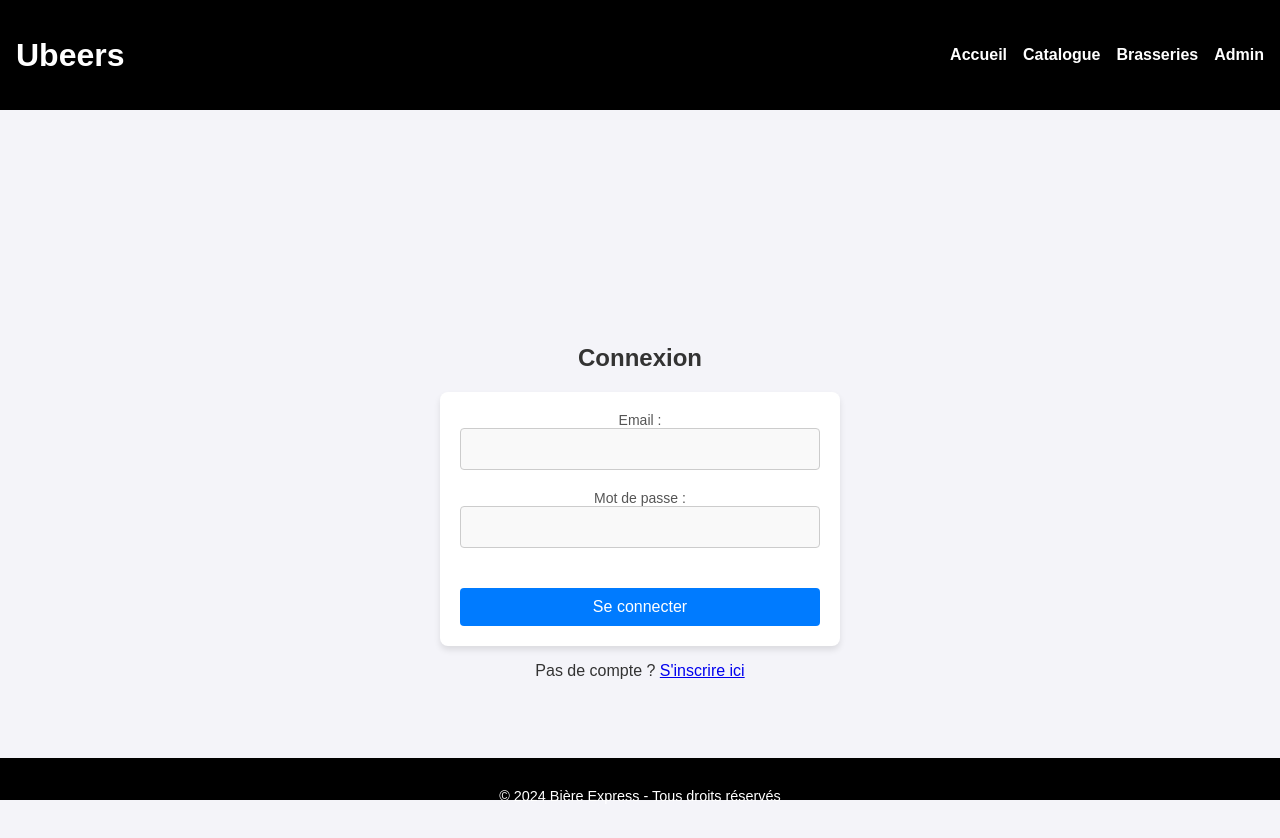
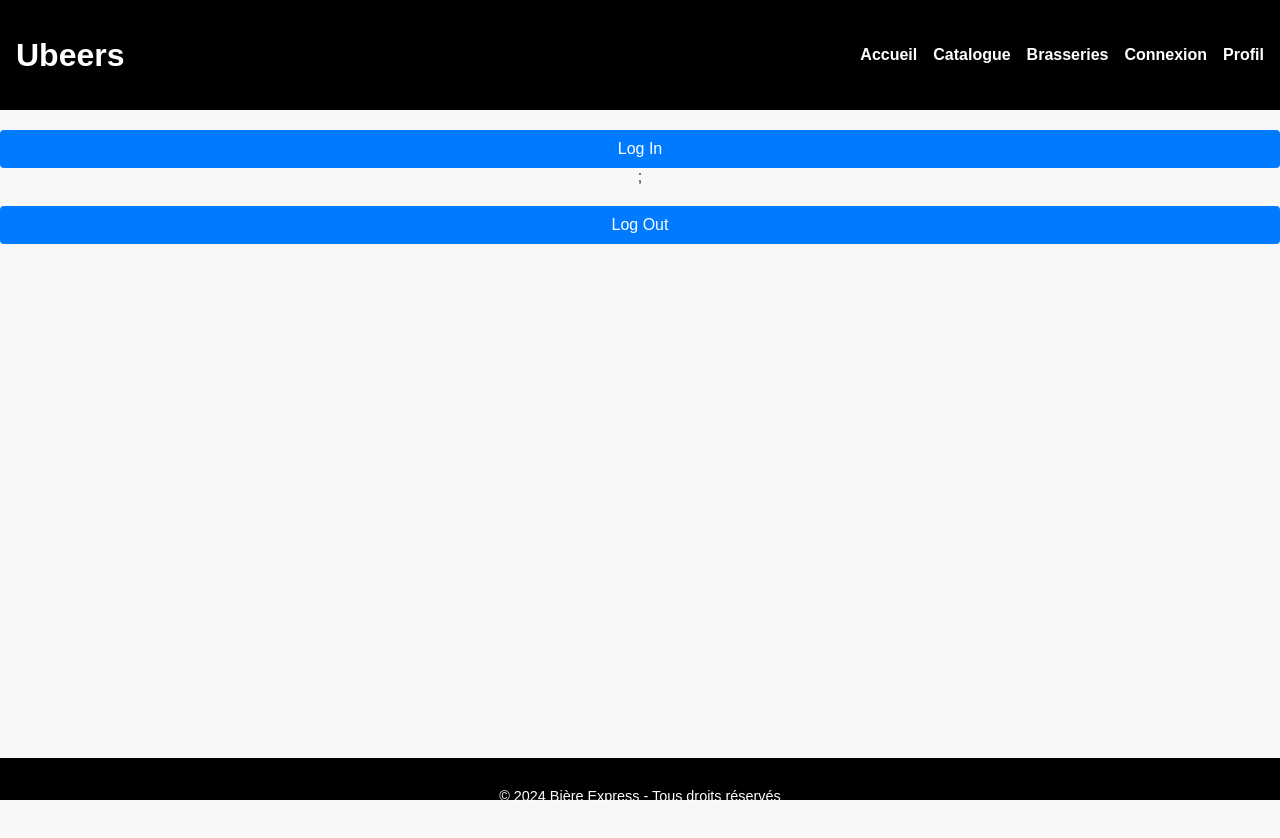
Before and after one commit to misterwhite44/ubeer, a React (Create React App) app: page /login in a window 1280 px wide. Shown: the top 838 px of the page. After the commit the page ends 800 px from the top, so only its background shows below. Built offline with nearby package versions, Linux system fonts and the light colour scheme.

Commit message:
page connexion

```diff
--- a/package.json
+++ b/package.json
@@ -3,6 +3,7 @@
   "version": "0.1.0",
   "private": true,
   "dependencies": {
+    "@auth0/auth0-react": "^2.2.4",
     "cra-template": "1.2.0",
     "react": "^19.0.0",
     "react-dom": "^19.0.0",
--- a/src/App.js
+++ b/src/App.js
@@ -11,6 +11,7 @@
 import Home from "./home";
 import Panier from "./cart";
 import Order from "./order";
+import Profile from "./userProfile";
 
 
 function App() {
@@ -20,7 +21,7 @@
         <Header />
 
         <Routes>
-          <Route path="/" element={<Login />} />
+          <Route path="/" element={<Home />} />
           <Route path="/home" element={<Home />} />
           <Route path="/catalogue" element={<Catalogue />} />
           <Route path="/breweries" element={<Breweries />} />
@@ -28,6 +29,7 @@
           <Route path="/login" element={<Login />} />
           <Route path="/cart" element={<Panier />} />
           <Route path="/order" element={<Order />} />
+          <Route path="/userProfile" element={<Profile />} />
 
         </Routes>
 
--- a/src/header.js
+++ b/src/header.js
@@ -1,6 +1,7 @@
 import React from "react";
 import { Link } from "react-router-dom";
 import "./css/header.css";
+import LoginButton from "./login";
 
 function Header() {
   return (
@@ -18,7 +19,10 @@
             <Link to="/breweries">Brasseries</Link> {/* Nouveau bouton pour Brasseries */}
           </li>
           <li>
-            <Link to="/admin">Admin</Link> {/* Nouveau bouton pour Brasseries */}
+            <Link to="/login">Connexion</Link>
+          </li>
+          <li>
+            <Link to="/userProfile">Profil</Link>
           </li>
         </ul>
       </nav>
--- a/src/home.js
+++ b/src/home.js
@@ -1,6 +1,7 @@
-// src/Home.js
-
 import React from "react";
+import { Link } from "react-router-dom"; // Ajoutez cette ligne
+import LoginButton from "./login";
+import LogoutButton from "./logout";
 
 function Home() {
   return (
@@ -12,7 +13,9 @@
           Profitez d'une sélection de bières artisanales livrées directement chez vous,
           rapidement et facilement.
         </p>
-        <button className="cta-button">Commandez Maintenant</button>
+        <Link to="/catalogue">
+          <button className="cta-button">Commandez Maintenant</button>
+        </Link>
       </section>
 
       {/* About Section */}
--- a/src/index.js
+++ b/src/index.js
@@ -3,11 +3,19 @@
 import './css/index.css';
 import App from './App';
 import reportWebVitals from './reportWebVitals';
+import { Auth0Provider } from '@auth0/auth0-react';
 
 const root = ReactDOM.createRoot(document.getElementById('root'));
 root.render(
   <React.StrictMode>
-    <App />
+    <Auth0Provider
+      domain="dev-cm7uc3kngn6txmbo.us.auth0.com"
+      clientId="sEXWPhM0fsD06cZcWvQb0sPdxmbQxdnB"
+      authorizationParams={{
+        redirect_uri: window.location.origin
+      }}>
+      <App />
+    </Auth0Provider>
   </React.StrictMode>
 );
 
--- a/src/login.js
+++ b/src/login.js
@@ -1,68 +1,16 @@
-import React, { useState } from "react";
-import { useNavigate } from "react-router-dom";
-import "./css/login.css";
+import React from "react";
+import { useAuth0 } from "@auth0/auth0-react";
+import LogoutButton from "./logout";
 
-function Login() {
-  const [email, setEmail] = useState("");
-  const [password, setPassword] = useState("");
-  const [error, setError] = useState(null);
-  const navigate = useNavigate();
-
-  const handleSubmit = async (e) => {
-    e.preventDefault();
-
-    try {
-      const response = await fetch("http://127.0.0.1:5000/users/login", {
-        method: "POST",
-        headers: {
-          "Content-Type": "application/json",
-        },
-        body: JSON.stringify({ email, password }),
-      });
-
-      if (!response.ok) {
-        throw new Error("Invalid credentials");
-      }
-
-      const data = await response.json();
-      localStorage.setItem("token", data.token); // Stockage du token
-      navigate("/");
-    } catch (err) {
-      setError(err.message);
-    }
-  };
+const LoginButton = () => {
+  const { loginWithRedirect } = useAuth0();
 
   return (
-    <div className="auth-container">
-      <h2>Connexion</h2>
-      {error && <p className="error">{error}</p>}
-      <form onSubmit={handleSubmit}>
-        <label>
-          Email :
-          <input
-            type="email"
-            value={email}
-            onChange={(e) => setEmail(e.target.value)}
-            required
-          />
-        </label>
-        <label>
-          Mot de passe :
-          <input
-            type="password"
-            value={password}
-            onChange={(e) => setPassword(e.target.value)}
-            required
-          />
-        </label>
-        <button type="submit">Se connecter</button>
-      </form>
-      {}
-      <div className="register-link">
-        <p>Pas de compte ? <a href="/register">S'inscrire ici</a></p>
-      </div>
+    <div>
+      <button onClick={() => loginWithRedirect()}>Log In</button>;
+       <LogoutButton />
     </div>
   );
-}
+};
 
-export default Login;
+export default LoginButton;
--- /dev/null
+++ b/src/logout.js
@@ -0,0 +1,14 @@
+import React from "react";
+import { useAuth0 } from "@auth0/auth0-react";
+
+const LogoutButton = () => {
+  const { logout } = useAuth0();
+
+  return (
+    <button onClick={() => logout({ logoutParams: { returnTo: window.location.origin } })}>
+      Log Out
+    </button>
+  );
+};
+
+export default LogoutButton;
--- /dev/null
+++ b/src/userProfile.js
@@ -0,0 +1,22 @@
+import React from "react";
+import { useAuth0 } from "@auth0/auth0-react";
+
+const Profile = () => {
+  const { user, isAuthenticated, isLoading } = useAuth0();
+
+  if (isLoading) {
+    return <div>Loading ...</div>;
+  }
+
+  return (
+    isAuthenticated && (
+      <div>
+        <img src={user.picture} alt={user.name} />
+        <h2>{user.name}</h2>
+        <p>{user.email}</p>
+      </div>
+    )
+  );
+};
+
+export default Profile;
```
Also changed, not shown: src/Auth0Provider.js (added, +17 -0 lines), 2 other files (tests, documents, lock files or other folders).
